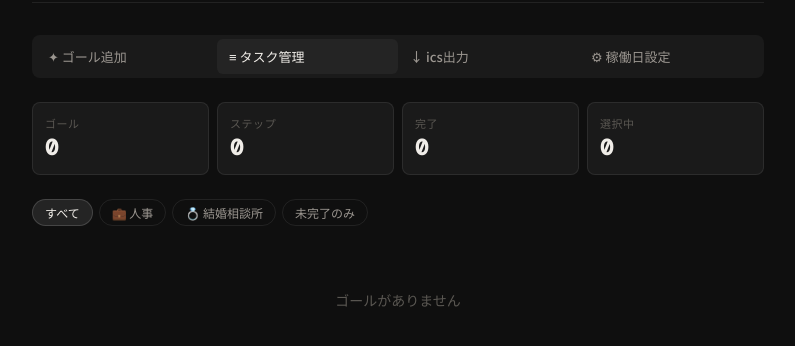
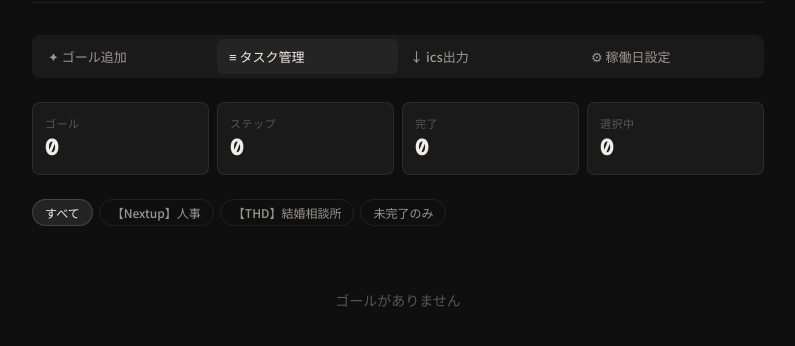
Before and after one commit to shokonext112-beep/smarttask, a plain HTML site: page index.html in a window 1280 px wide. Both pictures are taken after a click on the button "≡ タスク管理". Shown: the part 86-432 px from the top of the page, without its empty margins (242-1037 px from the left). Drawn offline with nearby package versions, Linux system fonts and the light colour scheme.

Commit message:
Update index.html

```diff
--- a/index.html
+++ b/index.html
@@ -180,8 +180,8 @@ button.danger-btn:hover{background:rgba(224,92,92,.1)}
     </div>
     <div class="filter-row">
       <button class="filter-btn active" onclick="setFilter('all',this)">すべて</button>
-      <button class="filter-btn" onclick="setFilter('hr',this)">💼 人事</button>
-      <button class="filter-btn" onclick="setFilter('thd',this)">💍 結婚相談所</button>
+      <button class="filter-btn" onclick="setFilter('hr',this)">【Nextup】人事</button>
+      <button class="filter-btn" onclick="setFilter('thd',this)">【THD】結婚相談所</button>
       <button class="filter-btn" onclick="setFilter('todo',this)">未完了のみ</button>
     </div>
     <div id="sel-bar-area"></div>
```
